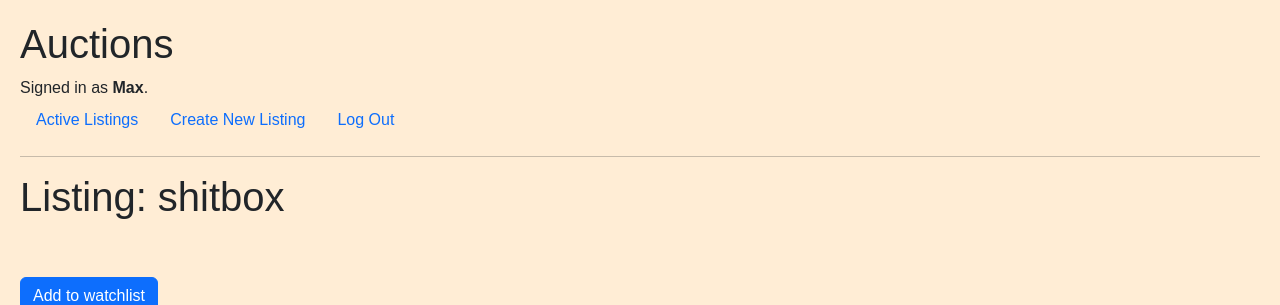
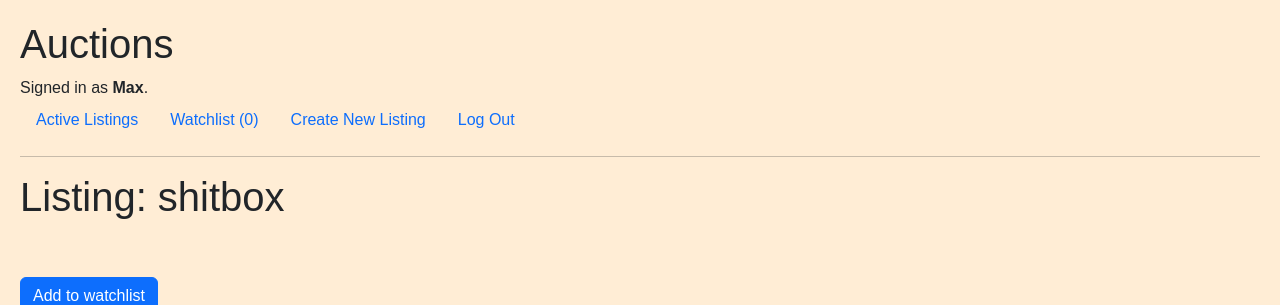
Before and after one commit to MaxK9999/commerce, a Django app: page /listing/12 in a window 1280 px wide; the page is wider, and only the part inside the window is pictured. Shown: the top 305 px of that part. Run offline with Django 3.2, Linux system fonts and the light colour scheme; a user stored in the database is signed in; data comes from the database, SQL or seed files in the repository; both versions use the stored data as it was after the commit; data that the repository does not hold is empty.

Commit message:
Place_bid function does NOT work as intended

```diff
--- a/auctions/models.py
+++ b/auctions/models.py
@@ -32,10 +32,11 @@ class Auction(models.Model):
     images = models.ManyToManyField(Image)
     valuta = models.CharField(max_length=5, choices=[("$", "$ USD"), ("€", "€ EUR"), ("£", "£ GBP"), ("¥", "¥ JPY")], default='$')
     ask_price = models.FloatField(default=0.00)
+    current_bid = models.DecimalField(max_digits=10, decimal_places=2, default=0.00)
     active = models.BooleanField(default=True)
     user = models.ForeignKey(User, on_delete=models.CASCADE,  blank=True, null=True, related_name='user')
     category = models.ForeignKey(Category, on_delete=models.CASCADE, blank=True, null=True, related_name='category')
-    watchlist = models.ManyToManyField(User, related_name='watchlist', blank=True)
+    watchlist = models.ManyToManyField(User, related_name='watchlist', blank=True, null=True)
 
     def __str__(self):
         return self.title
@@ -44,7 +45,7 @@ class Auction(models.Model):
 class Bid(models.Model):
     user = models.ForeignKey(User, on_delete=models.CASCADE, blank=True, default=None, null=True)
     listing = models.ForeignKey(Auction, on_delete=models.CASCADE, related_name='bids', null=True)
-    amount = models.FloatField(default=0.00)
+    amount = models.DecimalField(default=0.00, decimal_places=2, max_digits=10)
     timestamp = models.DateTimeField(default=timezone.now)
 
     def __str__(self):
--- a/auctions/templates/auctions/layout.html
+++ b/auctions/templates/auctions/layout.html
@@ -23,6 +23,9 @@
             </li>
             {% if user.is_authenticated %}
                 <li class="nav-item">
+                    <a href="{% url 'watchlist_page' %}" class="nav-link">Watchlist ({{ watchlisted_auctions.count }})</a>
+                </li>
+                <li class="nav-item">
                     <a class="nav-link" href="{% url 'create_listing' %}">Create New Listing</a>
                 </li>
                 <li class="nav-item">
--- a/auctions/templates/auctions/listing.html
+++ b/auctions/templates/auctions/listing.html
@@ -3,11 +3,12 @@
 {% block body %}
     <h1>Listing: {{ listing.title }}</h1>
     <br><br>
+
     {% if user.is_authenticated %}
     <div class="watchlist">
-        <form action="{% url 'add_watchlist' auction.id %}" method="POST">
+        <form action="{% url 'watchlist' listing.id %}" method="POST">
             {% csrf_token %}
-            {% if auction in user.watchlist.all %}
+            {% if listing in user.watchlist.all %}
                 <button type="submit" class="btn btn-danger">Remove from watchlist</button>
             {% else %}
                 <button type="submit" class="btn btn-primary">Add to watchlist</button>
@@ -15,23 +16,32 @@
         </form>
     </div>
     {% endif %}
+
     <div class="category">
         <h3>Category: {{ listing.category }}</h3>
         {% for image in images %}
             <img src="{{ image.img.url}}" alt="{{ listing.title }}" class="image-listing">
         {% endfor %}
     </div>
+
         <br><br>
         <p>{{ listing.description }}</p>
         <p class="price">{{ listing.valuta }}{{ listing.ask_price | floatformat:2 }}</p>
         <p> {{listing.bids.count }} bid(s) so far.</p>
 
+        {% if highest_bid %}
+            <p>Highest current Bid: {{ listing.valuta }}{{ highest_bid }}</p>
+        {% endif %}
+
+        {% if user.is_authenticated %}
         <form action="{% url 'place_bid' listing.id %}" method="POST">
             {% csrf_token %}
             <label for="bid_amount">Place your bid:</label>
             <input type="number" step="0.01" class="bid-amount" name="bid_amount">
             <button type="submit">Submit Bid</button>
         </form>
+        {% endif %}
+
     <br><br>
     <div class="container-comments">
         <div class="comment1">
@@ -44,6 +54,8 @@
                 {% endfor %}
             </ul>
         </div>
+
+        {% if user.is_authenticated %}
         <div class="comment2">
             <form action="{% url 'add_comment' listing.id %}" method="POST">
                 {% csrf_token %}
@@ -53,5 +65,6 @@
                 <button type="submit">Post Comment</button>
             </form>
         </div>
+        {% endif %}
     </div>
 {% endblock  %}
--- a/auctions/urls.py
+++ b/auctions/urls.py
@@ -9,7 +9,8 @@ urlpatterns = [
     path("register", views.register, name="register"),
     path("create_listing", views.create_listing, name="create_listing"),
     path("listing/<int:listing_id>", views.listing, name="listing"),
-    path("add_watchlist/<int:auction_id>/", views.add_watchlist, name="add_watchlist"),
+    path("watchlist/<int:listing_id>", views.watchlist, name="watchlist"),
+    path("watchlist_page", views.watchlist_page, name="watchlist_page"),
     path("listing/<int:listing_id>/place_bid", views.place_bid, name="place_bid"),
     path("listing/<int:listing_id>/add_comment", views.add_comment, name="add_comment"),
 ]
--- a/auctions/views.py
+++ b/auctions/views.py
@@ -11,7 +11,14 @@ from .models import User, Category, Auction, Image, Bid, Comment
 
 def index(request):
     active_listings = Auction.objects.filter(active=True).order_by('-id')
-    context = {'active_listings': active_listings}
+    watchlisted_auctions = []
+    if request.user.is_authenticated:
+        watchlisted_auctions = request.user.watchlist.all()
+    context = {
+        'active_listings': active_listings,
+        'watchlisted_auctions': watchlisted_auctions,
+        }
+
     return render(request, "auctions/index.html", context)
 
 
@@ -71,7 +78,11 @@ def register(request):
 def create_listing(request):
     if request.method == "GET":
         categories = Category.objects.all()
-        context = {'categories': categories}
+        watchlisted_auctions = request.user.watchlist.all()
+        context = {
+            'categories': categories,
+            'watchlisted_auctions': watchlisted_auctions,
+            }
         return render(request, "auctions/create_listing.html", context)
 
     elif request.method == "POST":
@@ -111,16 +122,20 @@ def listing(request, listing_id):
     listing_details = get_object_or_404(Auction, id=listing_id)
     images = listing_details.images.all()
     comments = listing_details.comments.all()
+    watchlisted_auctions = []
+    if request.user.is_authenticated:
+        watchlisted_auctions = request.user.watchlist.all()
     return render(request, "auctions/listing.html", {
         'listing': listing_details,
         'images': images,
         'comments': comments,
+        'watchlisted_auctions': watchlisted_auctions,
     })
 
 
 @login_required
-def add_watchlist(request, auction_id):
-    auction = Auction.objects.get(pk=auction_id)
+def watchlist(request, listing_id):
+    auction = Auction.objects.get(pk=listing_id)
     user = request.user
 
     if auction in user.watchlist.all():
@@ -128,14 +143,45 @@ def add_watchlist(request, auction_id):
     else:
         user.watchlist.add(auction)
 
-    return redirect('watchlist', auction_id=auction_id)
+    return redirect('listing', listing_id=listing_id)
+
+
+@login_required
+def watchlist_page(request):
+    watchlisted_auctions = request.user.watchlist.all()
+    return render(request, 'auctions/watchlist.html', {
+        'watchlisted_auctions': watchlisted_auctions
+    })
+
+
+@login_required
+def watchlist_count(request):
+    watchlisted_auctions = request.user.watchlist.all()
+    return {
+        'watchlisted_auctions': watchlisted_auctions
+    }
 
 
 @login_required
 def place_bid(request, listing_id):
     if request.method == "POST":
         listing = get_object_or_404(Auction, id=listing_id)
-        bid_amount = request.POST.get('bid_amount')
+        bid_amount = float(request.POST.get('bid_amount'))
+
+
+        if bid_amount < listing.ask_price:
+            return render(request, 'auctions/listing.html', {
+                'listing':listing,
+                'message':"Your bid must be higher than the current highest bid.",
+            })
+
+        highest_bid = listing.bids.aggregate(Max('amount'))['amount__max']
+
+        if highest_bid is not None and bid_amount <= highest_bid:
+            return render(request, 'auctions/listing.html', {
+                'listing': listing,
+                'error_message': "Your bid must be higher than the current highest bid.",
+            })
 
         new_bid = Bid(
             user=request.user,
@@ -144,7 +190,13 @@ def place_bid(request, listing_id):
         )
         new_bid.save()
 
-        return redirect('listing', listing_id=listing_id)
+        listing.current_bid = bid_amount
+        listing.save()
+
+        return redirect(request, 'auctions/listing.html', {
+            'listing': listing,
+            'highest_bid': highest_bid,
+        })
 
 
 @login_required
```
Also changed, not shown: auctions/templates/auctions/watchlist.html (added, +18 -0 lines), auctions/migrations/0016_remove_auction_watchlist_auction_watchlist.py (added), auctions/migrations/0017_remove_auction_watchlist_auction_watchlist.py (added), auctions/migrations/0018_auction_current_bid_alter_bid_amount.py (added), db.sqlite3.
